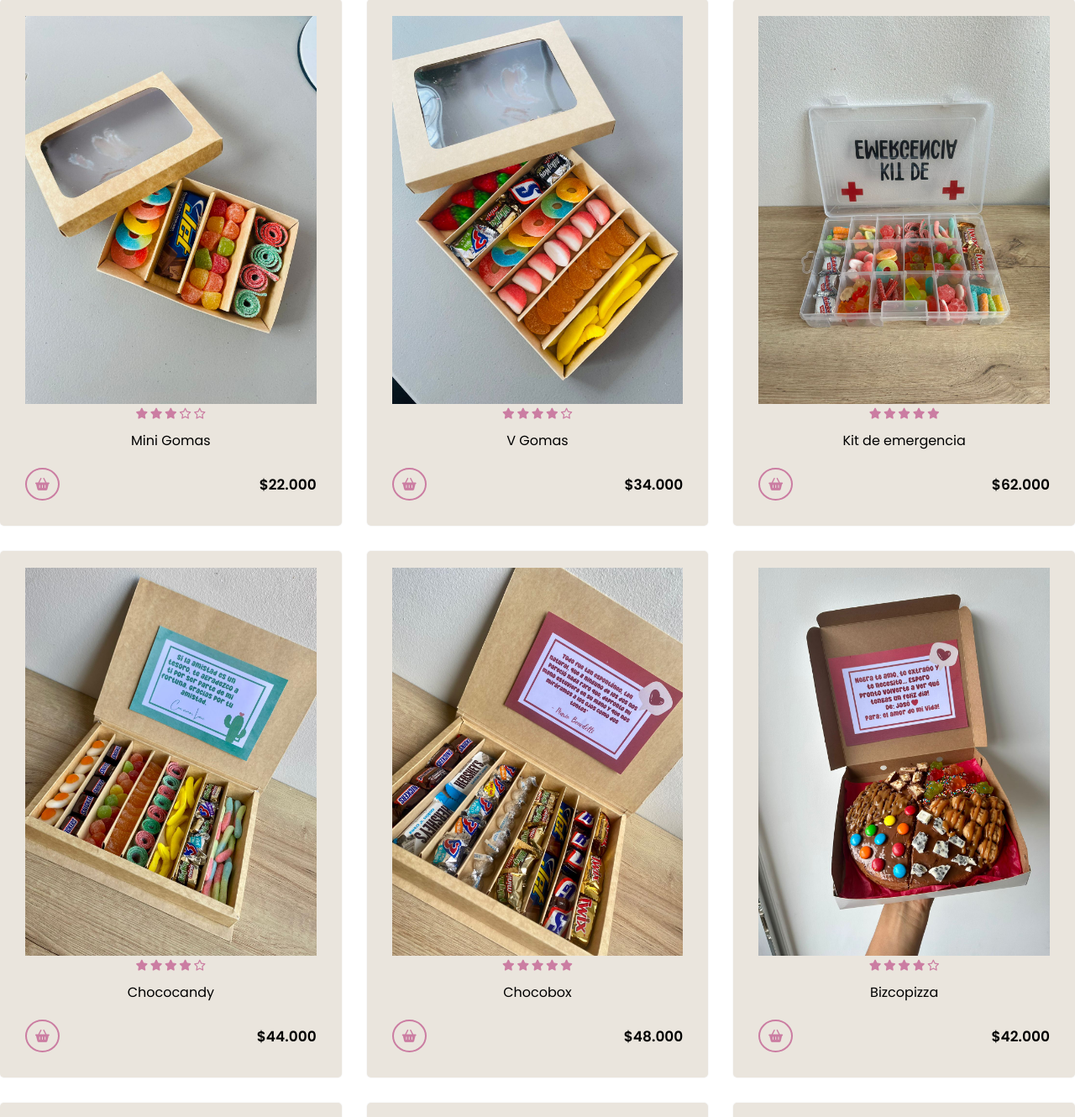
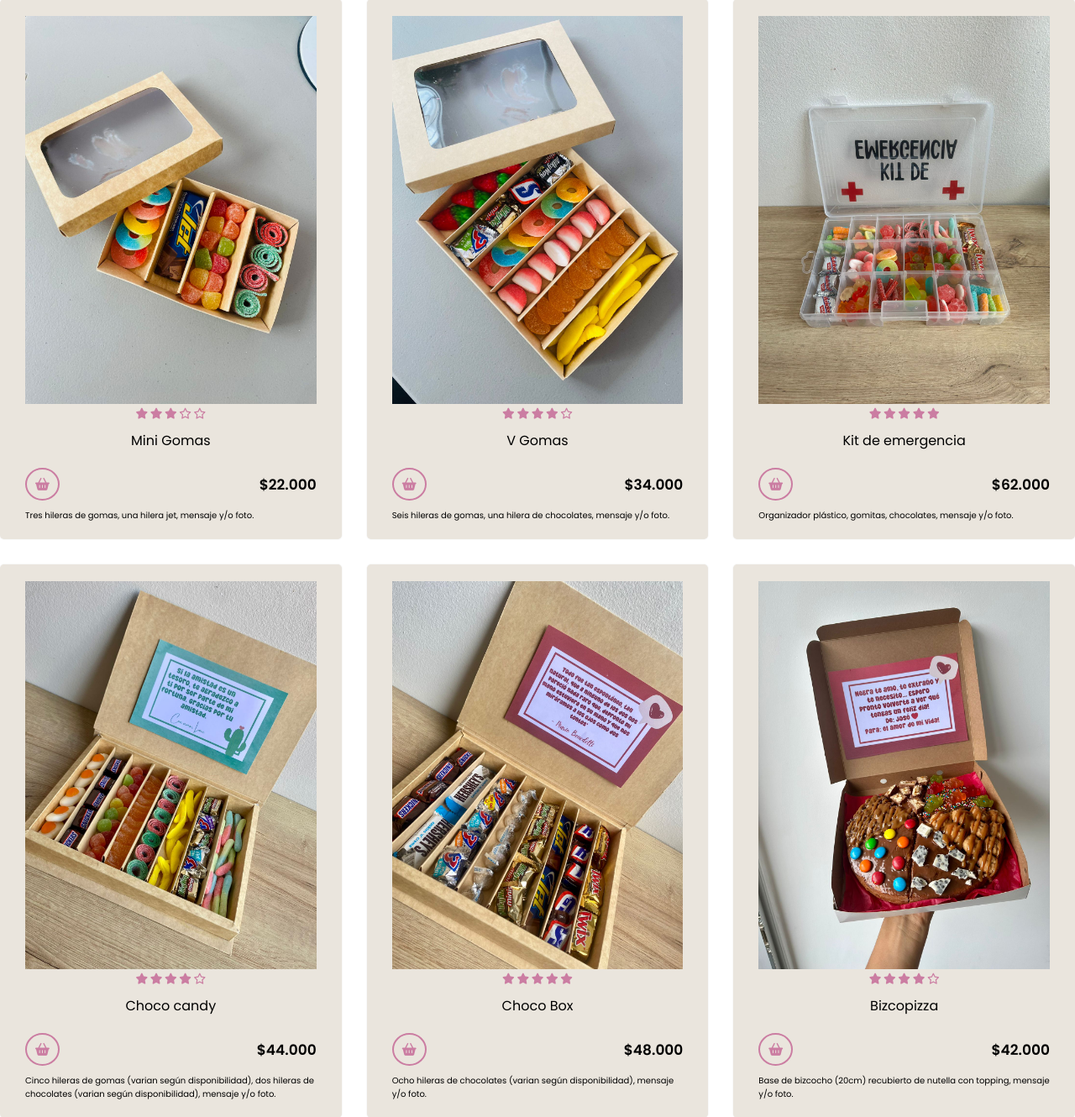
Before and after one commit to EstReina/Prueba, a Flask app: template templates/Endulzate.html in a window 1280 px wide. Shown: the part 212-1542 px from the top of the page at 84% size. Run offline with Flask 3, Linux system fonts and the light colour scheme; the template is opened without the code that fills it, so the values that code supplies are empty; some libraries are stand-ins or nearby versions; some web fonts are replaced.

Commit message:
Informacion de Catalogos

```diff
--- a/templates/Adiciones.html
+++ b/templates/Adiciones.html
@@ -32,7 +32,7 @@
                         <a>Productos</a>
                         <ul class="submenu">
                             <li><a href="Desayunos.html">Deliciosos Desayunos</a></li>
-                            <li><a href="Endulzate.html" >Endúlzate</a></li>
+                            <li><a href="Endulzate.html" >Endúlza tu Vida</a></li>
                             <li><a href="#" id="inicio">Dulces Adiciones</a></li>
                         </ul>
                     </li>
@@ -76,6 +76,7 @@
                 </span>
                 <p class="price">$16.000</p>
             </div>
+            <p class="desc">Globo con rellenoy mensaje personalizado.</p>
         </div>
         <!-- Producto 2 -->
         <div class="card-product">
@@ -96,6 +97,7 @@
                 </span>
                 <p class="price">$16.000</p>
             </div>
+            <p class="desc">Suculenta (modelo y color completamente aleatorio).</p>
         </div>
          <!-- Producto 3 -->
         <div class="card-product">
@@ -119,6 +121,7 @@
                 </span>
                 <p class="price">$32.000</p>
             </div>
+            <p class="desc">Mug personalizado (fotos, mensaje, dibujo...).</p>
         </div>
          <!-- Producto 4 -->
          <div class="card-product">
--- a/templates/Contacto.html
+++ b/templates/Contacto.html
@@ -31,7 +31,7 @@
                         <a>Productos</a>
                         <ul class="submenu">
                             <li><a href="Desayunos.html">Deliciosos Desayunos</a></li>
-                            <li><a href="Endulzate.html">Endúlzate</a></li>
+                            <li><a href="Endulzate.html">Endúlza tu Vida</a></li>
                             <li><a href="Adiciones.html">Dulces Adiciones</a></li>
                         </ul>
                     </li>
--- a/templates/Endulzate.html
+++ b/templates/Endulzate.html
@@ -31,7 +31,7 @@
                         <a>Productos</a>
                         <ul class="submenu">
                             <li><a href="Desayunos.html">Deliciosos Desayunos</a></li>
-                            <li><a href="#" id="inicio">Endúlzate</a></li>
+                            <li><a href="#" id="inicio">Endúlza tu Vida</a></li>
                             <li><a href="Adiciones.html">Dulces Adiciones</a></li>
                         </ul>
                     </li>
@@ -75,6 +75,7 @@
                 </span>
                 <p class="price">$22.000</p>
             </div>
+            <p class="desc">Tres hileras de gomas, una hilera jet, mensaje y/o foto.</p>
         </div>
         <!-- Producto 2 -->
         <div class="card-product">
@@ -95,6 +96,7 @@
                 </span>
                 <p class="price">$34.000</p>
             </div>
+            <p class="desc">Seis hileras de gomas, una hilera de chocolates, mensaje y/o foto.</p>
         </div>
          <!-- Producto 3 -->
         <div class="card-product">
@@ -118,6 +120,7 @@
                 </span>
                 <p class="price">$62.000</p>
             </div>
+            <p class="desc">Organizador plástico, gomitas, chocolates, mensaje y/o foto.</p>
         </div>
          <!-- Producto 4 -->
         <div class="card-product">
@@ -132,12 +135,13 @@
                     <i class="fa-solid fa-star"></i>
                     <i class="fa-regular fa-star"></i>
                 </div>
-                <h3>Chococandy</h3>
+                <h3>Choco candy</h3>
                 <span class="add-cart">
                     <i class="fa-solid fa-basket-shopping"></i>
                 </span>
                 <p class="price">$44.000</p>
             </div>
+            <p class="desc">Cinco hileras de gomas (varian según disponibilidad), dos hileras de chocolates (varian según disponibilidad), mensaje y/o foto.</p>
         </div>
         <!-- Producto 5 -->
         <div class="card-product">
@@ -155,12 +159,13 @@
                     <i class="fa-solid fa-star"></i>
                     <i class="fa-solid fa-star"></i>
                 </div>
-                <h3>Chocobox</h3>
+                <h3>Choco Box</h3>
                 <span class="add-cart">
                     <i class="fa-solid fa-basket-shopping"></i>
                 </span>
                 <p class="price">$48.000</p>
             </div>
+            <p class="desc">Ocho hileras de chocolates (varian según disponibilidad), mensaje y/o foto.</p>
         </div>
         <!-- Producto 6 -->
         <div class="card-product">
@@ -181,6 +186,7 @@
                 </span>
                 <p class="price">$42.000</p>
             </div>
+            <p class="desc">Base de bizcocho (20cm) recubierto de nutella con topping, mensaje y/o foto.</p>
         </div>
         <!-- Producto 7 -->
         <div class="card-product">
@@ -204,6 +210,7 @@
                 </span>
                 <p class="price">$38.000</p>
             </div>
+            <p class="desc">Cupcakes recubiertos de nutella con topping, mensaje y/o foto.</p>
         </div>
         <!-- Producto 8 -->
         <div class="card-product">
@@ -224,6 +231,7 @@
                 </span>
                 <p class="price">$36.000</p>
             </div>
+            <p class="desc">Fresas recubiertas de chocolate, mensaje y/o foto.</p>
         </div>
         <!-- Producto 9 -->
         <div class="card-product">
@@ -247,6 +255,7 @@
                 </span>
                 <p class="price">$44.000</p>
             </div>
+            <p class="desc">Fresas con chocolate, gomitas en la mitad, mensaje y/o foto.</p>
         </div>
         <!-- Producto 10 -->
         <div class="card-product">
@@ -267,6 +276,7 @@
                 </span>
                 <p class="price">$42.000</p>
             </div>
+            <p class="desc">Frutas, frutos secos, mensaje y/o foto.</p>
         </div>
         <!-- Producto 11 -->
         <div class="card-product">
@@ -287,6 +297,7 @@
                 </span>
                 <p class="price">$38.000</p>
             </div>
+            <p class="desc">Cerveza, gomitas, bolsita mani, bolsita mecato (varía según disponibilidad), mini brownie, minichips caja decorada, mensaje y/o foto.</p>
         </div>
         <!-- Producto 12 -->
         <div class="card-product">
@@ -307,6 +318,7 @@
                 </span>
                 <p class="price">$76.000</p>
             </div>
+            <p class="desc">Dos coronitas, dos manis/brownies, waffles con arequipe, chocolatina, tarritos (gomas, galletas chocolate), Ferrero x3, mensaje y/o foto.</p>
         </div>
     </div>
     <footer class="footer">
--- a/templates/Estadisticas.html
+++ b/templates/Estadisticas.html
@@ -34,7 +34,7 @@
 							<a>Productos</a>
 							<ul class="submenu">
 								<li><a href="Desayunos.html">Deliciosos Desayunos</a></li>
-								<li><a href="Endulzate.html">Endúlzate</a></li>
+								<li><a href="Endulzate.html">Endúlza tu Vida</a></li>
 								<li><a href="Adiciones.html">Dulces Adiciones</a></li>
 							</ul>
 						</li>
```
Also changed, not shown: templates/Desayunos.html (+11 -1 lines), templates/index.html (+5 -4 lines).
